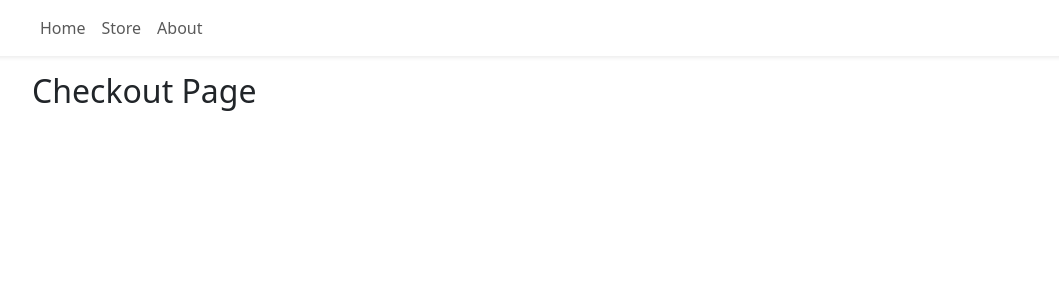
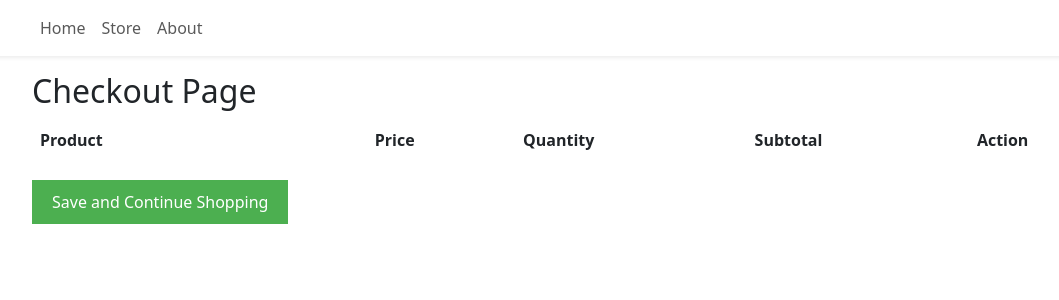
Before and after one commit to habibmevlut/e-commerce-react-ts, a React (Vite) app: page /checkout in a window 1280 px wide. Shown: the top 300 px of the page, without its empty margins (50-1109 px from the left). Built offline with nearby package versions, Linux system fonts and the light colour scheme.

Commit message:
Some controls added

```diff
--- a/src/App.tsx
+++ b/src/App.tsx
@@ -6,7 +6,7 @@ import Home from './pages/Home.tsx';
 import Store from './pages/Store.tsx';
 import Category from './pages/Category.tsx';
 import 'react-toastify/dist/ReactToastify.css';
-import CheckoutPage from './components/CartItem.tsx.tsx';
+import CheckoutPage from './components/CheckoutPage.tsx';
 
 function App() {
     return (
--- a/src/components/CartItem.tsx.tsx
+++ /dev/null
@@ -1,18 +0,0 @@
-import { useShoppingCart } from '../contex/ShoppingCartContext.tsx';
-
-function CheckoutPage() {
-    const {cartItems} = useShoppingCart();
-
-    return (
-        <div>
-            <h2>Checkout Page</h2>
-            <ul>
-                {cartItems.map(item => (
-                    <li key={item.id}>{item.id} - {item.quantity} x {9000}</li>
-                ))}
-            </ul>
-        </div>
-    );
-}
-
-export default CheckoutPage;
--- /dev/null
+++ b/src/components/CheckoutPage.css
@@ -0,0 +1,81 @@
+.product-info {
+    display: flex;
+    align-items: center;
+}
+
+.product-image {
+    max-width: 50px;
+    margin-right: 10px;
+}
+
+.product-col {
+    width: 30%;
+}
+
+.product-title {
+    font-size: 14px;
+    margin: 0;
+}
+
+.product-description {
+    font-size: 12px;
+    margin: 0;
+}
+
+.product-col {
+    width: 30%;
+}
+
+.product-title {
+    font-size: 14px;
+    margin: 0;
+}
+
+.product-description {
+    font-size: 12px;
+    margin: 0;
+}
+
+table {
+    width: 100%;
+    border-collapse: collapse;
+    margin-top: 10px;
+}
+
+th, td {
+    border: 1px solid #ddd;
+    padding: 8px;
+    text-align: left;
+}
+
+.delete-button {
+    background-color: #f44336;
+    color: white;
+    border: none;
+    padding: 5px 10px;
+    cursor: pointer;
+    font-size: 12px;
+}
+
+.delete-button:hover {
+    background-color: #d32f2f;
+}
+
+.continue-shopping-button-container {
+    display: flex;
+    justify-content: start;
+    margin-top: 20px; /* Adjust margin as needed */
+}
+
+.continue-shopping-button {
+    background-color: #4CAF50;
+    color: white;
+    border: none;
+    padding: 10px 20px;
+    cursor: pointer;
+    font-size: 16px;
+}
+
+.continue-shopping-button:hover {
+    background-color: #45a049;
+}
--- /dev/null
+++ b/src/components/CheckoutPage.tsx
@@ -0,0 +1,92 @@
+import { useShoppingCart } from '../contex/ShoppingCartContext.tsx';
+import { useEffect, useState } from 'react';
+import { IProduct } from '../shared/model/product.model.ts';
+import ProductService from '../service/product.service.ts';
+import { ApplicationConfigService } from '../shared/service/application-config.service.ts';
+import AlertService from '../shared/alert/alert.service.tsx';
+
+import './CheckoutPage.css';
+import LoadingSpinner from './LoadingSpinner.tsx';
+
+function CheckoutPage() {
+    const productService = new ProductService(new ApplicationConfigService())
+    const alertService = new AlertService();
+    const {cartItems} = useShoppingCart();
+    const {removeFromCart} = useShoppingCart();
+    const [isFetching, setIsFetching] = useState<boolean>(false);
+    const [cartProducts, setProducts] = useState<IProduct[]>([]);
+
+    useEffect(() => {
+        const fetchProductData = async () => {
+            setIsFetching(true);
+            const productData = [];
+            for (const item of cartItems) {
+                try {
+                    const product = await productService.find(item.id);
+                    productData.push(product);
+                } catch (error) {
+                    alertService.showHttpError(error);
+                }
+            }
+            setIsFetching(false);
+            setProducts(productData);
+        };
+
+        fetchProductData();
+    }, [cartItems]);
+    return (
+        <div>
+            <h2>Checkout Page</h2>
+            {isFetching ? (
+                <LoadingSpinner/>
+            ) : ([
+                    <table key={0}>
+                        <thead>
+                        <tr>
+                            <th className="product-col">Product</th>
+                            <th>Price</th>
+                            <th>Quantity</th>
+                            <th>Subtotal</th>
+                            <th>Action</th>
+                        </tr>
+                        </thead>
+                        <tbody>
+                        {cartProducts.map((product, index) => (
+                            <tr key={index}>
+                                <td>
+                                    <div className="product-info">
+                                        <img src={product.image} alt={product.title} className="product-image"/>
+                                        <div className="product-details">
+                                            <h3 className="product-title">{product.title}</h3>
+                                            <p className="product-description">{product.description}</p>
+                                        </div>
+                                    </div>
+                                </td>
+                                <td>${product.price.toFixed(2)}</td>
+                                {cartItems.map((item) => (
+                                    <td>{item.quantity}</td>
+                                ))}
+                                <td>${(product.price * product.quantity).toFixed(2)}</td>
+                                <td>
+                                    <button
+                                        onClick={() => {
+                                            if (product.id !== undefined) {
+                                                removeFromCart(product.id);
+                                            }
+                                        }} className="delete-button">x
+                                    </button>
+                                </td>
+                            </tr>
+                        ))}
+                        </tbody>
+                    </table>,
+                    <div className="continue-shopping-button-container align-content-end" key={1}>
+                        <button className="continue-shopping-button">Save and Continue Shopping</button>
+                    </div>
+                ]
+            )}
+        </div>
+    );
+}
+
+export default CheckoutPage;
```
